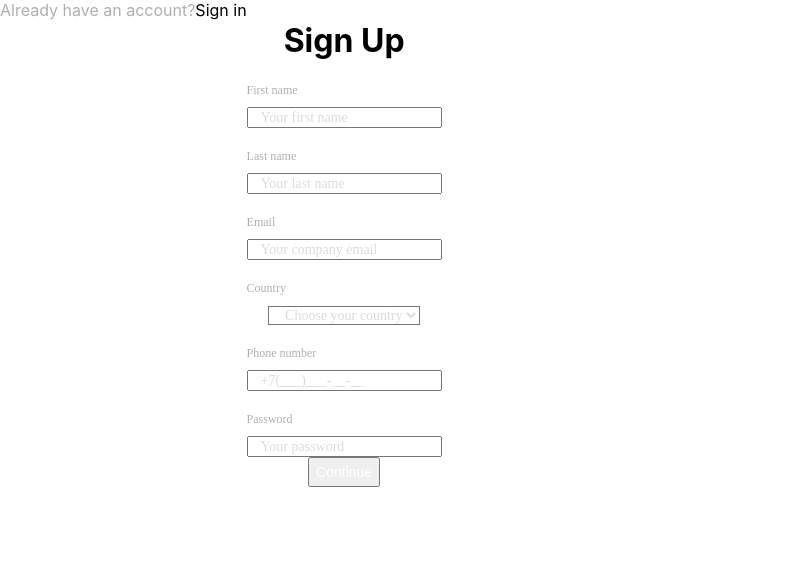
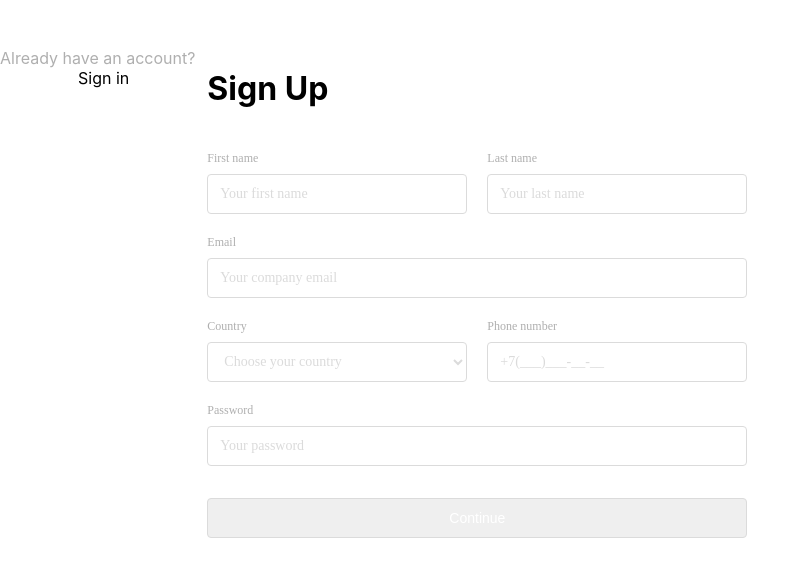
Before and after one commit to evb0110/reactform, a React (Create React App) app: page / in a window 1280 px wide. Both pictures are taken after a click on the element "Sign up". Shown: the top 576 px of the page, without its empty margins (0-810 px from the left). Built offline with nearby package versions, Linux system fonts and the light colour scheme.

Commit message:
more styling in desktop version

```diff
--- a/src/App.css
+++ b/src/App.css
@@ -73,3 +73,12 @@ select {
   font-weight: normal;
   font-size: 14px;
 }
+
+@media (min-width: 701px) {
+  .App {
+    margin-top: 48px;
+  }
+  .question {
+    margin-right: 12px;
+  }
+}
--- a/src/SignUp.css
+++ b/src/SignUp.css
@@ -20,6 +20,9 @@
     margin-right: 20px;
   }
 
+}
+
+
 .SignUp input,
 .SignUp select,
 .SignUp button {
@@ -39,8 +42,38 @@
 .anchor {
   display: block;
 }
-}
 
 .SignUp select {
   background-color: white;
 }
+
+
+@media (min-width: 701px) {
+  .SignUp {
+    width: 540px;
+  }
+
+  .SignUp-header {
+    text-align: left;
+  }
+
+  .names {
+    display: flex;
+  }
+
+  .country-phone {
+    display: flex;
+  }
+
+  .firstname, .lastname, .country, .phone {
+    flex: 1;
+  }
+
+  .firstname, .country {
+    margin-right: 20px;
+  }
+
+  .Signup-container {
+    display: block;
+  }
+}
--- a/src/SignUp.js
+++ b/src/SignUp.js
@@ -29,23 +29,35 @@ class SignUp extends Component {
         </div>
         <form className="SignUp-form">
           <div className="names">
+            <div className="firstname">
               <label htmlFor="firstname">First name</label>
               <input type="text" id="firstname" placeholder="Your first name" />
+            </div>
+            <div className="lastname">
               <label htmlFor="lastname">Last name</label>
               <input type="text" id="lastname" placeholder="Your last name" />
+            </div>
           </div>
           <div className="email">
             <label htmlFor="email">Email</label>
             <input type="email" id="email" placeholder="Your company email" />
           </div>
           <div className="country-phone">
+            <div className="country">
               <label htmlFor="country">Country</label>
               <select id="country">
                 <option value="">Choose your country</option>
-              {this.props.countries.map((c, i) => <option value={c} key={i}>{c}</option>)}
+                {this.props.countries.map((c, i) => (
+                  <option value={c} key={i}>
+                    {c}
+                  </option>
+                ))}
               </select>
+            </div>
+            <div className="phone">
               <label htmlFor="phone">Phone number</label>
               <input type="phone" id="phone" placeholder="+7(___)___-__-__" />
+            </div>
           </div>
           <div className="password">
             <label htmlFor="password">Password</label>
```
Lines whose indentation alone changed are shown as unchanged.
